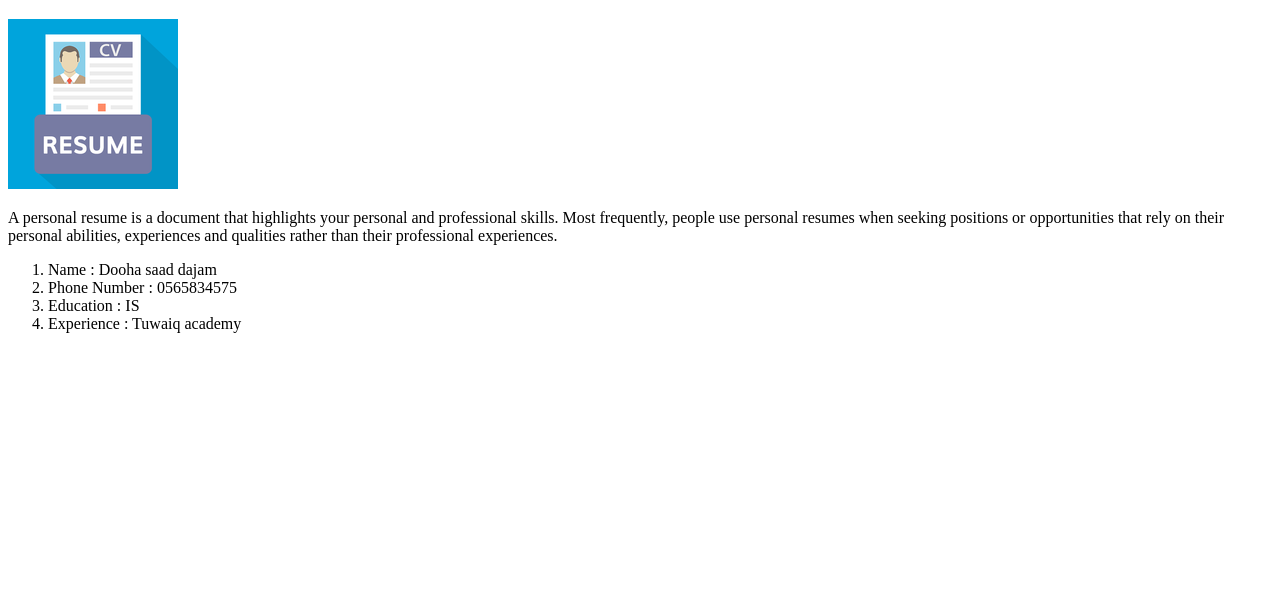
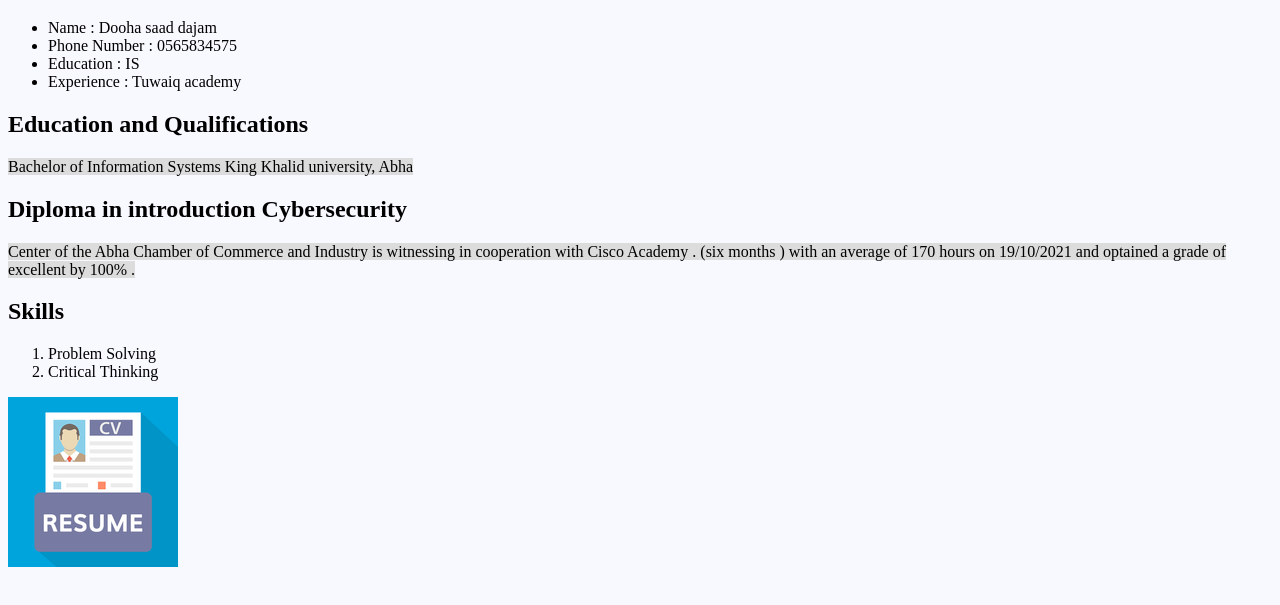
Before and after one commit to TUWAIQ-PYTHON-5/LAB_HTML, a plain HTML site: page HTML.html in a window 1280 px wide. Shown: the part 61-666 px from the top of the page. Drawn offline with Linux system fonts and the light colour scheme; files whose address does not match are found by name.

Commit message:
Solved Lab.

```diff
--- a/HTML.html
+++ b/HTML.html
@@ -5,24 +5,50 @@
     <meta http-equiv="X-UA-Compatible" content="IE=edge">
     <meta name="viewport" content="width=device-width, initial-scale=1.0">
     <title>A personal resume</title>
+    <style>
+        body{
+            background-color: ghostwhite;
+        }
+        p{
+            background-color: gainsboro;
+            display: inline;
+        }
+
+    </style>
 </head>
 <body>
 
     <h1>A PERSONAL RESUME</h1>
-    <img src="C:\Users\Lenovo\Desktop\HTML\LAB_HTML\icon.png" alt="resume">
-    <p>
-        A personal resume is a document that highlights your personal and professional skills.
-         Most frequently, people use personal resumes when seeking positions
-         or opportunities that rely on their personal abilities,
-          experiences and qualities rather than their professional experiences.
-
-    </p>
-
-    <ol>
+    <ul>
         <li>Name : Dooha saad dajam </li>
         <li>Phone Number : 0565834575 </li>
         <li>Education : IS </li>
         <li>Experience : Tuwaiq academy </li>
+    </ul>
+
+    <h2>Education and Qualifications</h2>
+    <p>
+        Bachelor of Information Systems
+        King Khalid university, Abha
+
+    </p>
+    <h2> Diploma in introduction Cybersecurity</h2>
+    <p>
+        Center of the Abha Chamber of Commerce and Industry is witnessing in cooperation with Cisco
+        Academy .
+        (six months ) with an average of 170 hours on 19/10/2021 and optained a grade of excellent by
+        100% .
+
+    </p>
+    <h2>Skills</h2>
+    <p>
+
+    </p>
+    <ol>
+        <li>Problem Solving</li>
+        <li>Critical Thinking </li>
     </ol>
+    <img src="C:\Users\Lenovo\Desktop\HTML\LAB_HTML\icon.png" alt="resume">
+
 </body>
 </html>
```
